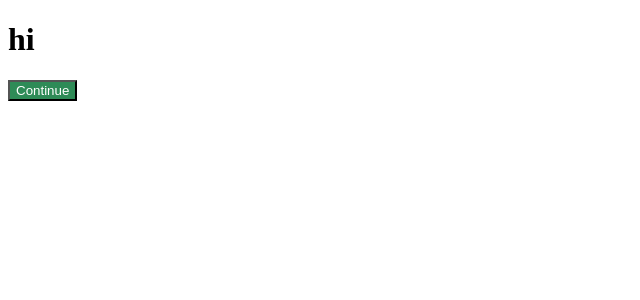
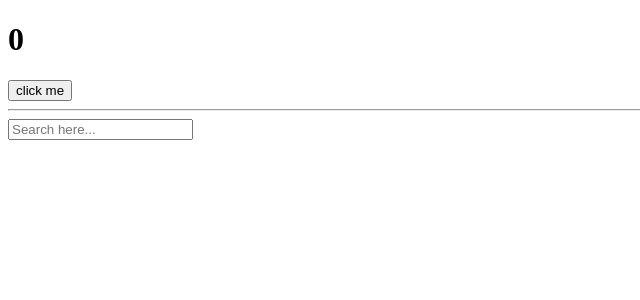
Before and after one commit to MODIFYC/reactPractice, a React (Create React App) app: page / in a window 1280 px wide. Shown: the top 300 px of the page, without its empty margins (0-640 px from the left). Built offline with nearby package versions, Linux system fonts and the light colour scheme.

Commit message:
practice

```diff
--- a/src/App.js
+++ b/src/App.js
@@ -1,11 +1,28 @@
 import Button from "./Button";
 import styles from "./App.modules.css";
+import {useState, useEffect} from "react";
 
 function App() {
+    const [counter, setValue] = useState(0);
+    const [keyword, setKeyword] = useState("");
+    const onClick = () => setValue((prev) => prev +1);
+    const onChange = (event) => setKeyword(event.target.value);
+    useEffect(() => {
+        console.log("CALL THE API....");
+    }, []);
+    useEffect(() => {
+        console.log("I run when 'keyword' changes.");
+    }, [keyword]);
+    useEffect(() => {
+        console.log("I run when 'counter' changes.");
+    }, [counter]);
+
     return (
     <div>
-        <h1 className={styles.title}>hi</h1>
-        <Button text={"Continue"} />
+        <h1>{counter}</h1>
+        <button onClick={onClick}>click me</button>
+        <hr />
+        <input value={keyword} onChange={onChange} type="text" placeholder="Search here..." />
     </div>
     )
 }
```
